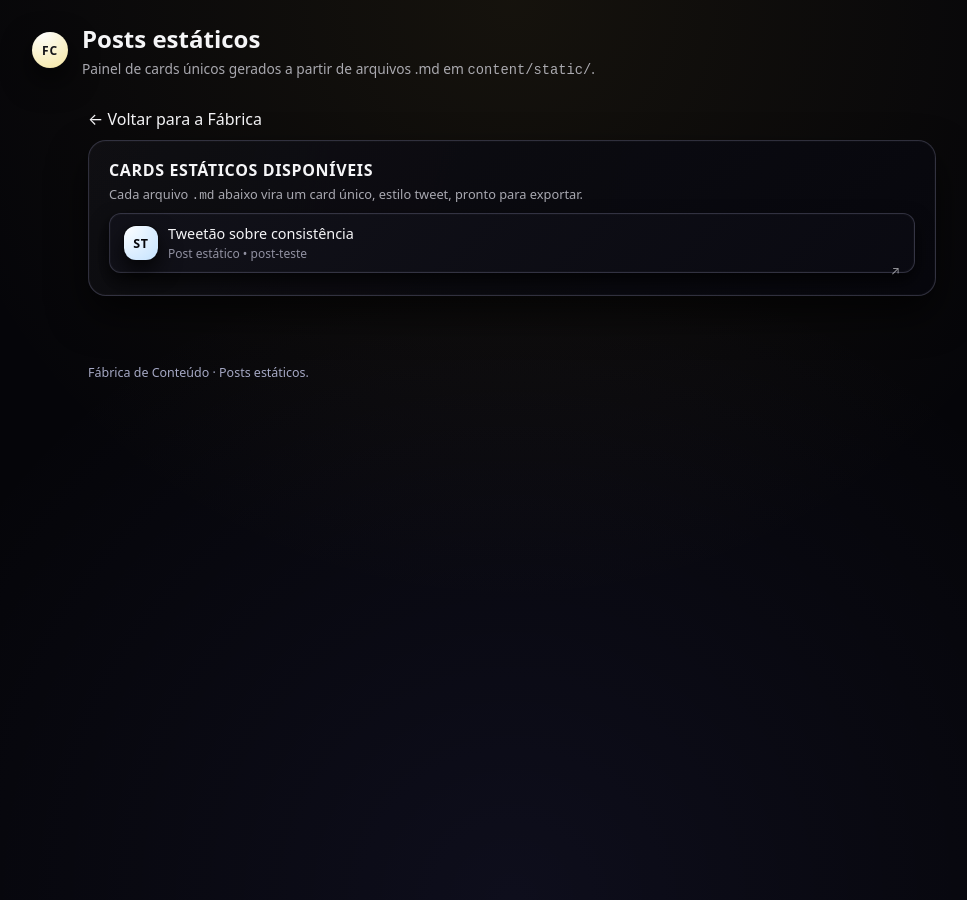
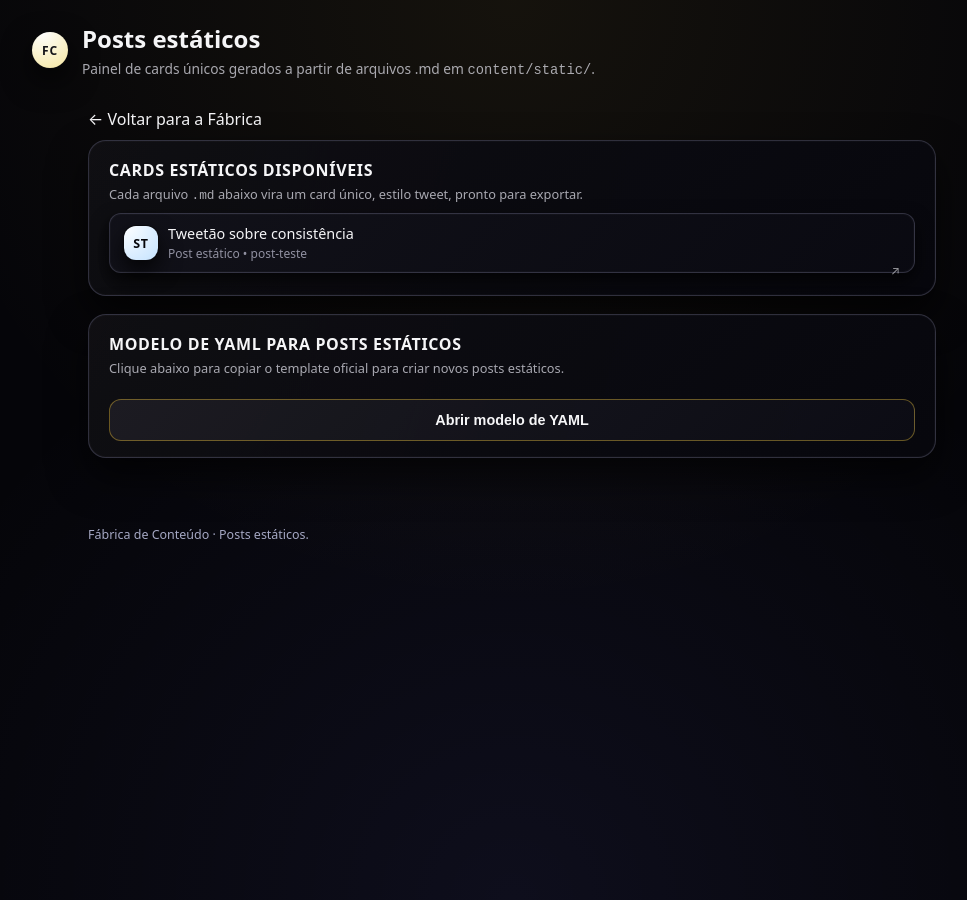
Before and after one commit to mbritodowglas-collab/fabrica-conteudo, a Jekyll site: the page built from posts-staticos.html, in a window 1280 px wide. Shown: the whole page, without its empty margins (128-1095 px from the left). Built offline with Jekyll 4.4.1, drawn with Linux system fonts in a browser that asks for light colours.

Commit message:
Atualizar o posts-staticos.html

```diff
--- a/posts-staticos.html
+++ b/posts-staticos.html
@@ -29,6 +29,7 @@
       <a href="{{ '/' | relative_url }}" class="fc-link-back">← Voltar para a Fábrica</a>
     </p>
 
+    <!-- LISTA -->
     <section class="fc-section">
       <h2>Cards estáticos disponíveis</h2>
       <p class="fc-section__subtitle">
@@ -65,11 +66,62 @@
       </ul>
     </section>
 
+    <!-- BOTÃO DO MODAL -->
+    <section class="fc-section">
+      <h2>Modelo de YAML para Posts Estáticos</h2>
+      <p class="fc-section__subtitle">
+        Clique abaixo para copiar o template oficial para criar novos posts estáticos.
+      </p>
+
+      <button type="button" class="fc-open-modal fc-btn fc-btn--primary">
+        Abrir modelo de YAML
+      </button>
+    </section>
+
   </main>
 
   <footer class="fc-footer">
     Fábrica de Conteúdo · Posts estáticos.
   </footer>
 
+  <!-- MODAL -->
+  <div id="fc-modal" class="fc-modal" aria-hidden="true">
+    <div class="fc-modal__backdrop"></div>
+
+    <div class="fc-modal__dialog" role="dialog" aria-modal="true" aria-labelledby="fc-modal-title">
+      <div class="fc-modal__header">
+        <h2 id="fc-modal-title">Modelo YAML – Post Estático</h2>
+      </div>
+
+      <div class="fc-modal__body">
+        <textarea id="fc-modal-text" class="fc-modal__textarea" readonly>
+---
+layout: static
+type: static
+title: "TÍTULO DO POST"
+autor_nome: "Márcio Dowglas"
+autor_handle: "@mdpersonal"
+avatar: "/assets/img/avatar-md.jpg"
+verificado: true
+contexto: "Categoria do assunto (ex.: Neurociência aplicada ao treino)"
+---
+
+Seu texto aqui…
+        </textarea>
+
+        <button id="fc-copy" type="button" class="fc-btn fc-btn--primary">
+          Copiar modelo
+        </button>
+      </div>
+
+      <div class="fc-modal__footer">
+        <button id="fc-close" class="fc-btn fc-btn--ghost">
+          Fechar
+        </button>
+      </div>
+    </div>
+  </div>
+
+  <script src="{{ '/assets/js/carrossel.js' | relative_url }}"></script>
 </body>
 </html>
```
